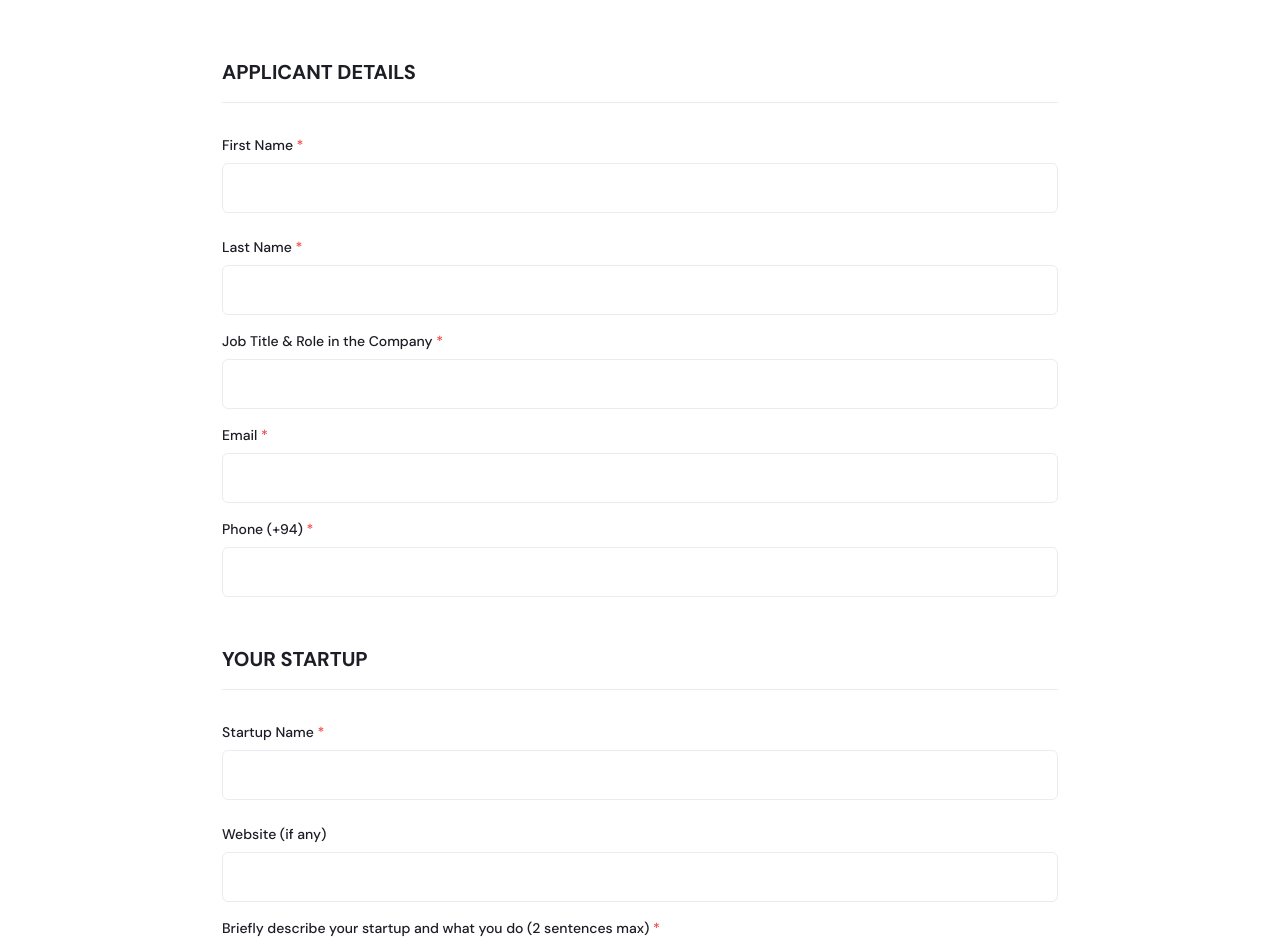
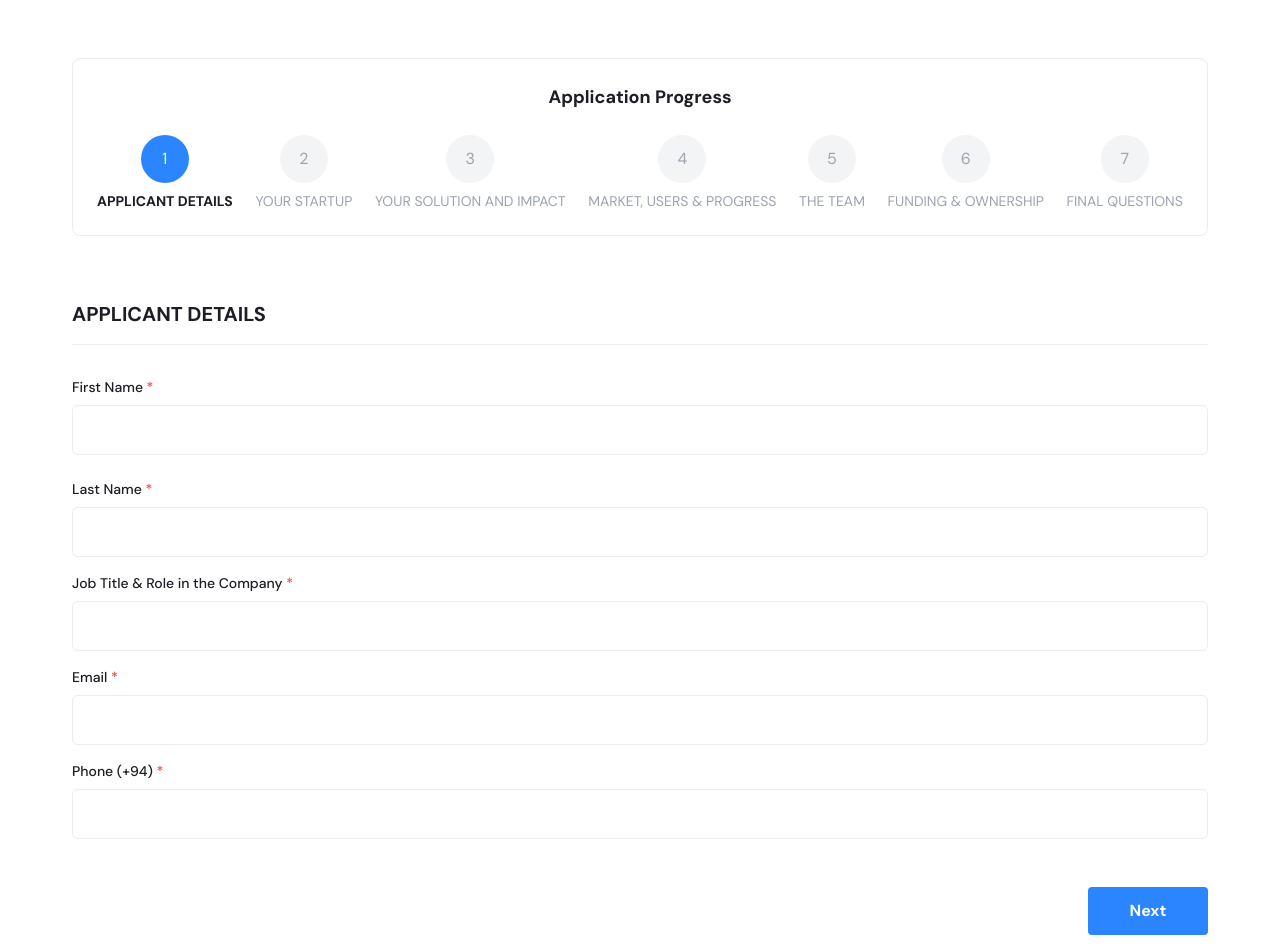
Before and after one commit to SE-LAPS/Lanka-Innovators-Hub, a React (Vite) app: page /application-form in a window 1280 px wide. Shown: the part 940-1886 px from the top of the page. Built offline with nearby package versions, Linux system fonts and the light colour scheme.

Commit message:
Update index.jsx

```diff
--- a/src/pages/application-form/index.jsx
+++ b/src/pages/application-form/index.jsx
@@ -92,6 +92,10 @@ const ApplicationForm = () => {
     updates: false,
   });
 
+  // Track current form step
+  const [currentStep, setCurrentStep] = useState(1);
+  const totalSteps = 7;
+
   // Handle input changes
   const handleInputChange = (e) => {
     const { name, value } = e.target;
@@ -107,6 +111,18 @@ const ApplicationForm = () => {
   // Handle array field changes (checkbox groups)
   const handleArrayChange = (name, values) => {
     setFormData({ ...formData, [name]: values });
+  };
+
+  // Navigate to next step
+  const nextStep = () => {
+    setCurrentStep(currentStep + 1);
+    window.scrollTo(0, 0);
+  };
+
+  // Navigate to previous step
+  const prevStep = () => {
+    setCurrentStep(currentStep - 1);
+    window.scrollTo(0, 0);
   };
 
   // Handle form submission
@@ -172,6 +188,17 @@ const ApplicationForm = () => {
     { value: 'none', label: 'No' },
   ];
 
+  // Form steps
+  const formSteps = [
+    { id: 1, title: 'APPLICANT DETAILS' },
+    { id: 2, title: 'YOUR STARTUP' },
+    { id: 3, title: 'YOUR SOLUTION AND IMPACT' },
+    { id: 4, title: 'MARKET, USERS & PROGRESS' },
+    { id: 5, title: 'THE TEAM' },
+    { id: 6, title: 'FUNDING & OWNERSHIP' },
+    { id: 7, title: 'FINAL QUESTIONS' },
+  ];
+
   return (
     <div className="w-full bg-white">
       <Header />
@@ -229,10 +256,44 @@ const ApplicationForm = () => {
 
       {/* Application Form */}
       <section className="w-full py-16">
-        <div className="w-full max-w-[900px] mx-auto px-4 sm:px-6 lg:px-8">
-          <form onSubmit={handleSubmit} className="space-y-12">
+        <div className="w-full max-w-[1200px] mx-auto px-4 sm:px-6 lg:px-8">
+          <form onSubmit={handleSubmit} className="flex flex-col gap-8">
+            {/* Progress Bar (Top Center) */}
+            <div className="w-full mb-8">
+              <div className="bg-white p-6 rounded-lg border border-[#e9ecf2]">
+                <h3 className="text-lg font-bold mb-6 text-[#1d1d25] text-center">Application Progress</h3>
+                <div className="flex flex-col md:flex-row justify-between items-center">
+                  {formSteps.map((step) => (
+                    <div key={step.id} className="flex flex-col items-center mb-4 md:mb-0">
+                      <div
+                        className={`w-12 h-12 rounded-full flex items-center justify-center
+                                   ${currentStep === step.id ? 'bg-[#2a85ff] text-white' :
+                                     currentStep > step.id ? 'bg-green-500 text-white' : 'bg-gray-100 text-gray-400'}`}
+                      >
+                        {currentStep > step.id ? (
+                          <svg xmlns="http://www.w3.org/2000/svg" width="16" height="16" viewBox="0 0 24 24" fill="none" stroke="currentColor" strokeWidth="2" strokeLinecap="round" strokeLinejoin="round">
+                            <polyline points="20 6 9 17 4 12"></polyline>
+                          </svg>
+                        ) : (
+                          step.id
+                        )}
+                      </div>
+                      <p className={`text-sm mt-2 text-center ${currentStep === step.id ? 'font-bold text-[#1d1d25]' :
+                                   currentStep > step.id ? 'font-medium text-gray-500' : 'text-gray-400'}`}>
+                        {step.title}
+                      </p>
+                    </div>
+                  ))}
 
-            {/* Applicant Details */}
+                  {/* Removed connecting lines between steps */}
+                </div>
+              </div>
+            </div>
+
+            {/* Form Content */}
+            <div className="w-full">
+              {/* Step 1: Applicant Details */}
+              {currentStep === 1 && (
                 <FormSection title="APPLICANT DETAILS">
                   <Input
                     id="firstName"
@@ -276,8 +337,10 @@ const ApplicationForm = () => {
                     required
                   />
                 </FormSection>
+              )}
 
-            {/* Startup Details */}
+              {/* Step 2: Startup Details */}
+              {currentStep === 2 && (
                 <FormSection title="YOUR STARTUP">
                   <Input
                     id="startupName"
@@ -358,8 +421,10 @@ const ApplicationForm = () => {
                     onChange={handleInputChange}
                   />
                 </FormSection>
+              )}
 
-            {/* Solution and Impact */}
+              {/* Step 3: Solution and Impact */}
+              {currentStep === 3 && (
                 <FormSection title="YOUR SOLUTION AND IMPACT">
                   <Textarea
                     id="problem"
@@ -428,8 +493,10 @@ const ApplicationForm = () => {
                     onChange={handleInputChange}
                   />
                 </FormSection>
+              )}
 
-            {/* Market, Users & Progress */}
+              {/* Step 4: Market, Users & Progress */}
+              {currentStep === 4 && (
                 <FormSection title="MARKET, USERS & PROGRESS">
                   <Input
                     id="mvpLaunchDate"
@@ -471,8 +538,10 @@ const ApplicationForm = () => {
                     required
                   />
                 </FormSection>
+              )}
 
-            {/* Team */}
+              {/* Step 5: Team */}
+              {currentStep === 5 && (
                 <FormSection title="THE TEAM">
                   <Textarea
                     id="teamInfo"
@@ -535,8 +604,10 @@ const ApplicationForm = () => {
                     required
                   />
                 </FormSection>
+              )}
 
-            {/* Funding & Ownership */}
+              {/* Step 6: Funding & Ownership */}
+              {currentStep === 6 && (
                 <FormSection title="FUNDING & OWNERSHIP">
                   <Textarea
                     id="ownershipStructure"
@@ -630,8 +701,11 @@ const ApplicationForm = () => {
                     </div>
                   </div>
                 </FormSection>
+              )}
 
-            {/* Final Questions */}
+              {/* Step 7: Final Questions */}
+              {currentStep === 7 && (
+                <>
                   <FormSection title="FINAL QUESTIONS">
                     <div className="mb-6">
                       <p className="block text-sm font-medium text-[#1d1d25] mb-3">
@@ -706,7 +780,7 @@ const ApplicationForm = () => {
                   </FormSection>
 
                   {/* Data Consent */}
-            <div className="bg-gray-50 p-6 rounded-lg border border-[#e9ecf2]">
+                  <div className="bg-gray-50 p-6 rounded-lg border border-[#e9ecf2] mt-8">
                     <h3 className="font-bold text-lg mb-4">Data Consent and Privacy Notice</h3>
 
                     <p className="text-sm mb-6">
@@ -731,18 +805,44 @@ const ApplicationForm = () => {
                       />
                     </div>
                   </div>
+                </>
+              )}
 
-            {/* Submit Button */}
-            <div className="flex justify-center pt-6">
+              {/* Navigation Buttons */}
+              <div className="mt-8 flex justify-between">
+                {currentStep > 1 ? (
+                  <Button
+                    type="button"
+                    variant="outline"
+                    onClick={prevStep}
+                    className="min-w-[120px]"
+                  >
+                    Previous
+                  </Button>
+                ) : (
+                  <div></div>
+                )}
+
+                {currentStep < totalSteps ? (
+                  <Button
+                    type="button"
+                    variant="primary"
+                    onClick={nextStep}
+                    className="min-w-[120px]"
+                  >
+                    Next
+                  </Button>
+                ) : (
                   <Button
                     type="submit"
                     variant="primary"
-                size="large"
                     disabled={!formData.dataConsent}
-                className="w-full max-w-md"
+                    className="min-w-[160px]"
                   >
                     Submit Application
                   </Button>
+                )}
+              </div>
             </div>
           </form>
         </div>
```
Lines whose indentation alone changed are shown as unchanged.
